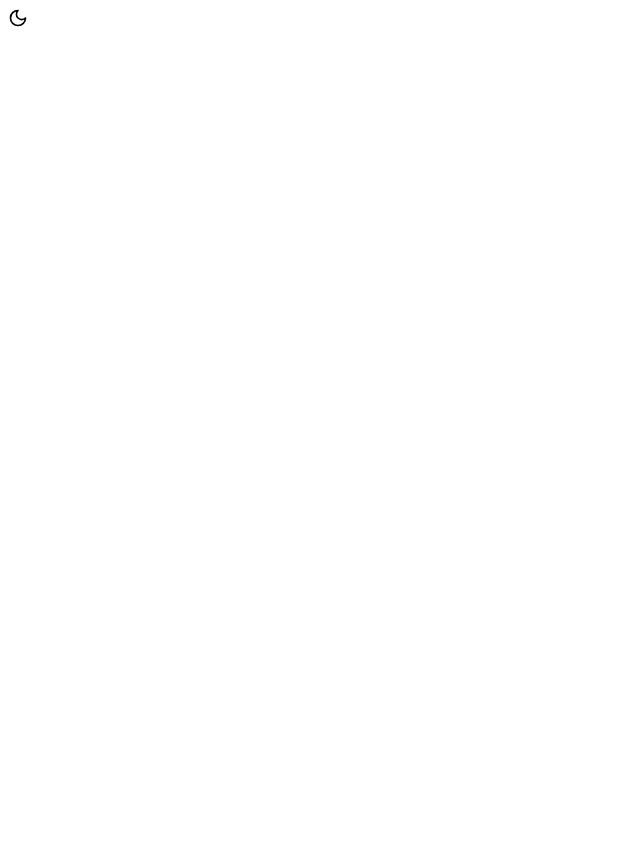
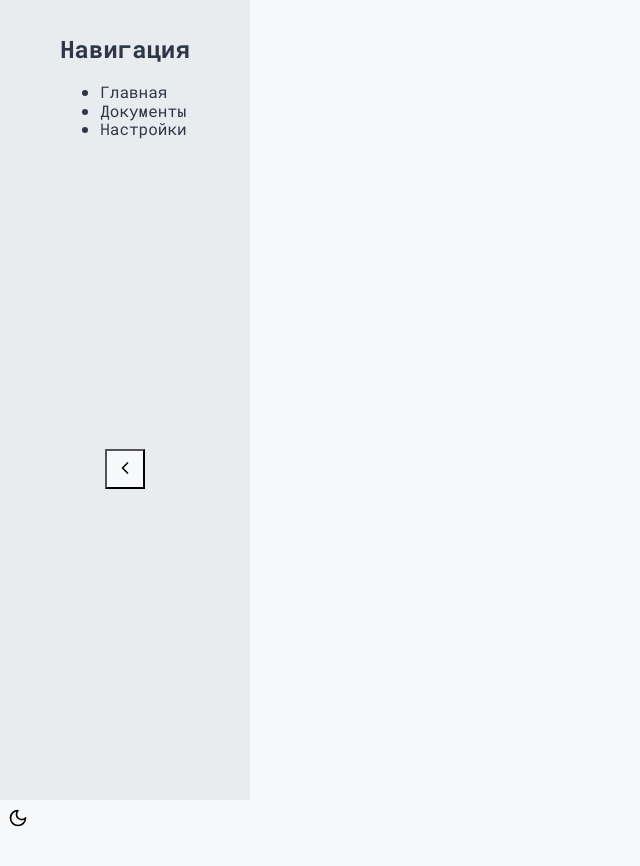
Before and after one commit to ivmuratov/next, a Next.js app: page / in a window 1280 px wide. Shown: the top 866 px of the page, without its empty margins (0-640 px from the left). Before the commit the page ends 800 px from the top, so only its background shows below. Built offline with nearby package versions, Linux system fonts and the light colour scheme.

Commit message:
add sidebar (need work)

```diff
--- a/src/app/layout.tsx
+++ b/src/app/layout.tsx
@@ -1,6 +1,7 @@
 import { PropsWithChildren } from "react";
 import { ThemeProvider } from "@/providers";
 import { robotoMono } from "@/constants";
+import { Sidebar } from "@/containers";
 import "@/styles/globals.css";
 
 export { metadata } from "@/constants";
@@ -9,7 +10,10 @@ export default function RootLayout({ children }: PropsWithChildren) {
   return (
     <html lang="en">
       <body className={robotoMono.className}>
-        <ThemeProvider>{children}</ThemeProvider>
+        <ThemeProvider>
+          <Sidebar />
+          {children}
+        </ThemeProvider>
       </body>
     </html>
   );
--- a/src/containers/index.ts
+++ b/src/containers/index.ts
@@ -1 +1,2 @@
 export * from "./theme-switcher";
+export * from "./sidebar";
--- /dev/null
+++ b/src/containers/sidebar/index.ts
@@ -0,0 +1 @@
+export * from "./sidebar";
--- /dev/null
+++ b/src/containers/sidebar/sidebar.module.css
@@ -0,0 +1,35 @@
+.sidebar {
+  --sidebar-width: 250px;
+  --collapsed-width: 50px;
+
+  overflow: hidden;
+  display: grid;
+  justify-content: center;
+
+  width: var(--sidebar-width);
+  height: 100vh;
+  padding: 16px;
+
+  background-color: var(--background-secondary);
+
+  transition: width 0.3s ease;
+
+  &.collapsed {
+    width: var(--collapsed-width);
+  }
+}
+
+.toggle-button {
+  cursor: pointer;
+
+  justify-self: center;
+
+  width: 40px;
+  height: 40px;
+
+  background-color: var(--background);
+
+  &:hover {
+    filter: brightness(1.1);
+  }
+}
--- /dev/null
+++ b/src/containers/sidebar/sidebar.tsx
@@ -0,0 +1,26 @@
+"use client";
+
+import { useBoolean } from "@/hooks";
+import { ChevronLeft, ChevronRight } from "lucide-react";
+import clsx from "clsx";
+import styles from "./sidebar.module.css";
+
+export function Sidebar() {
+  const [isCollapsed, setIsCollapsed] = useBoolean();
+
+  return (
+    <aside className={clsx(styles.sidebar, isCollapsed && styles.collapsed)}>
+      <nav>
+        <h2>Навигация</h2>
+        <ul>
+          <li>Главная</li>
+          <li>Документы</li>
+          <li>Настройки</li>
+        </ul>
+      </nav>
+      <button className={styles["toggle-button"]} onClick={setIsCollapsed.toggle}>
+        {isCollapsed ? <ChevronRight size={20} /> : <ChevronLeft size={20} />}
+      </button>
+    </aside>
+  );
+}
--- /dev/null
+++ b/src/hooks/index.ts
@@ -0,0 +1 @@
+export * from "./use-boolean";
--- /dev/null
+++ b/src/hooks/use-boolean.tsx
@@ -0,0 +1,23 @@
+"use client";
+
+import { useState } from "react";
+
+type UseBooleanReturn = [boolean, { on: VoidFunction; off: VoidFunction; toggle: VoidFunction }];
+
+export function useBoolean(toggled = false): UseBooleanReturn {
+  const [isToggled, setIsToggled] = useState(toggled);
+
+  const on = () => {
+    setIsToggled(true);
+  };
+
+  const off = () => {
+    setIsToggled(false);
+  };
+
+  const toggle = () => {
+    setIsToggled((prev) => !prev);
+  };
+
+  return [isToggled, { on, off, toggle }];
+}
--- a/src/providers/index.ts
+++ b/src/providers/index.ts
@@ -1 +1 @@
-export * from "./theme";
+export * from "./theme-provider";
--- a/src/styles/globals.css
+++ b/src/styles/globals.css
@@ -16,3 +16,10 @@ body {
     color 0.4s ease,
     border-color 0.4s ease;
 }
+
+:root {
+  /* Брейкпоинты */
+  --breakpoint-mobile: 480px;
+  --breakpoint-tablet: 768px;
+  --breakpoint-desktop: 1024px;
+}
--- a/src/styles/themes.css
+++ b/src/styles/themes.css
@@ -1,13 +1,41 @@
-:root {
-  --background: #fff;
-  --foreground: #222;
-  --primary: #2563eb;
-  --hover-bg: rgb(0 0 0 / 5%);
+.light {
+  /* Основные цвета */
+  --background: #f8f9fa;
+  --background-secondary: #e9ecef;
+  --foreground: #2d3748;
+  --foreground-secondary: #4a5568;
+  --primary: #4f46e5;
+  --primary-hover: #4338ca;
+
+  /* Дополнительные цвета */
+  --secondary: #5f6c80;
+  --success: #10a37f;
+  --warning: #e9b949;
+  --danger: #dc4c64;
+
+  /* Состояния */
+  --hover-bg: rgb(0 0 0 / 4%);
+  --active-bg: rgb(0 0 0 / 8%);
+  --border-color: #e2e8f0;
 }
 
 .dark {
-  --background: #121212;
-  --foreground: #f5f5f5;
-  --primary: #3b82f6;
-  --hover-bg: rgb(255 255 255 / 10%);
+  /* Основные цвета */
+  --background: #1a202c;
+  --background-secondary: #2d3748;
+  --foreground: #e2e8f0;
+  --foreground-secondary: #a0aec0;
+  --primary: #7c3aed;
+  --primary-hover: #6d28d9;
+
+  /* Дополнительные цвета */
+  --secondary: #a0aec0;
+  --success: #34d399;
+  --warning: #f6ad55;
+  --danger: #f87171;
+
+  /* Состояния */
+  --hover-bg: rgb(255 255 255 / 6%);
+  --active-bg: rgb(255 255 255 / 12%);
+  --border-color: #2d3748;
 }
```
Also changed, not shown: src/providers/theme-provider.tsx (renamed from src/providers/theme.tsx).
